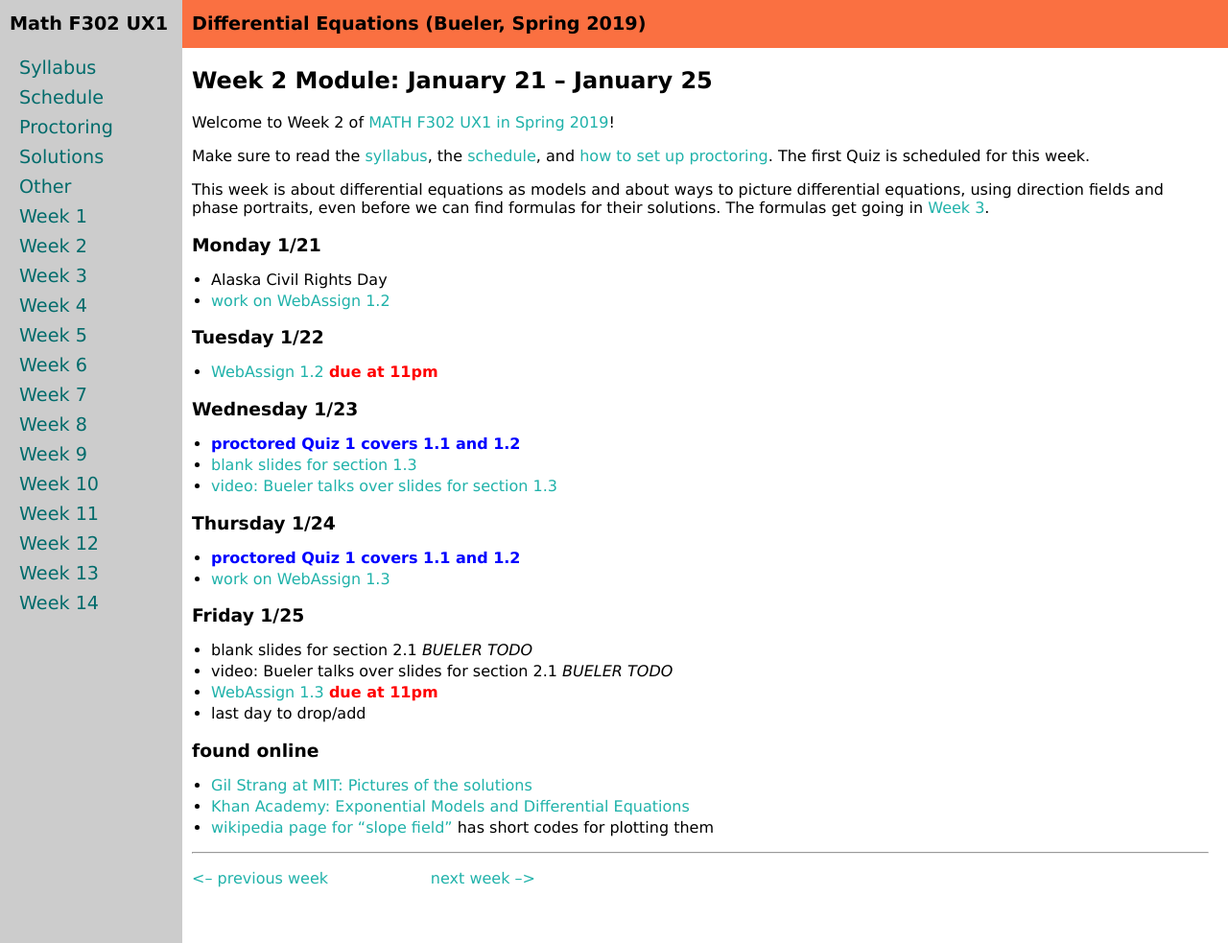
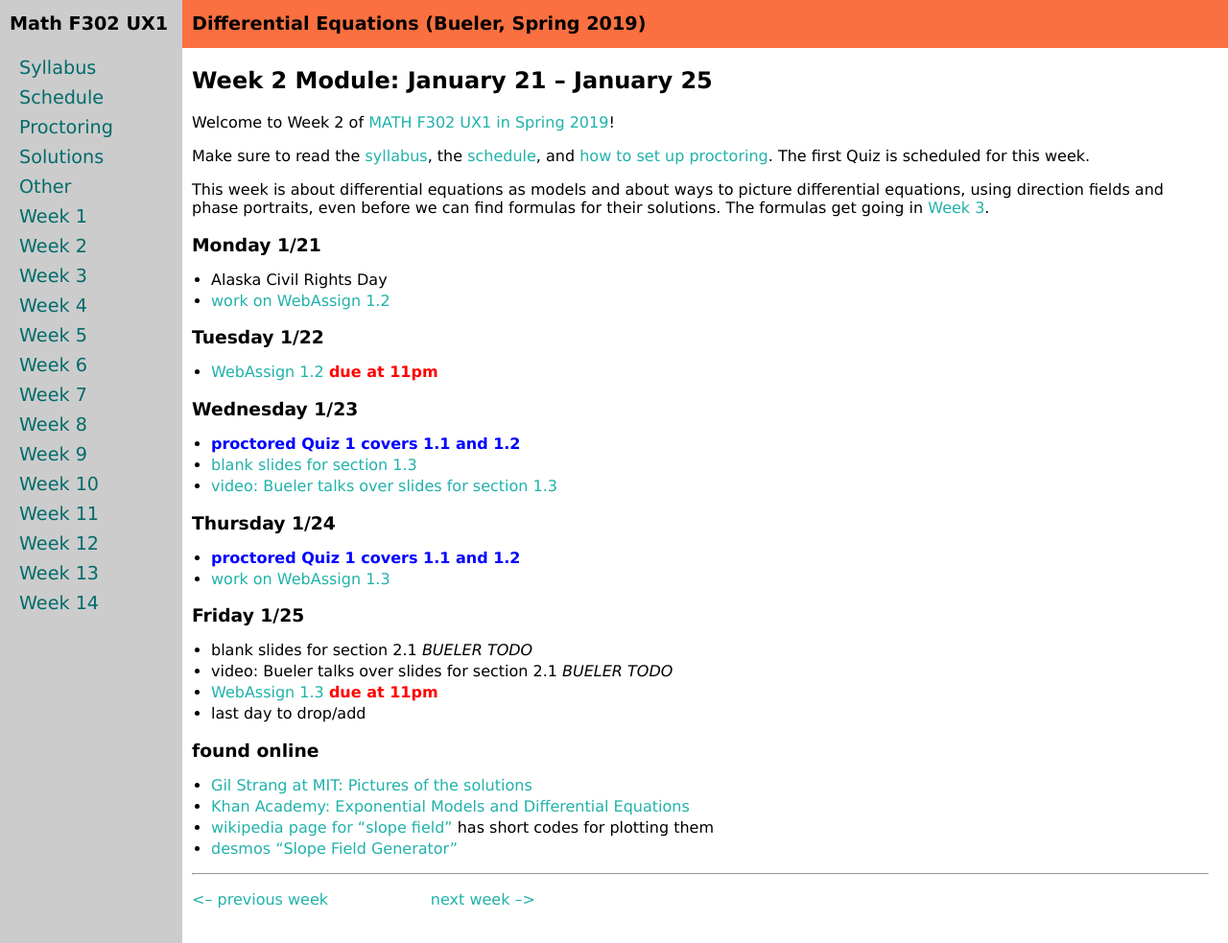
Before and after one commit to bueler/math302, a Jekyll site: the page built from week2.md, in a window 1280 px wide and 983 px high. Shown: the whole window at 96% size. Built offline with Jekyll 4.4.1, drawn with Linux system fonts in a browser that asks for light colours.

Commit message:
desmos online

```diff
--- a/week2.md
+++ b/week2.md
@@ -37,6 +37,7 @@ This week is about differential equations as models and about ways to picture di
 * [Gil Strang at MIT: Pictures of the solutions](https://www.youtube.com/watch?v=cDfWtSqGiBY)
 * [Khan Academy: Exponential Models and Differential Equations](https://www.khanacademy.org/math/ap-calculus-ab/ab-differential-equations-new/ab-7-8/v/modeling-population-with-simple-differential-equation)
 * [wikipedia page for "slope field"](https://en.wikipedia.org/wiki/Slope_field) has short codes for plotting them
+* [desmos "Slope Field Generator"](https://www.desmos.com/calculator/p7vd3cdmei)
 
 <hr>
 <a align="left" href="week1">\<-- previous week</a>  &nbsp; &nbsp; &nbsp; &nbsp; &nbsp; &nbsp; &nbsp; &nbsp; &nbsp; &nbsp; <a align="right" href="week3">next week --\></a>
```
